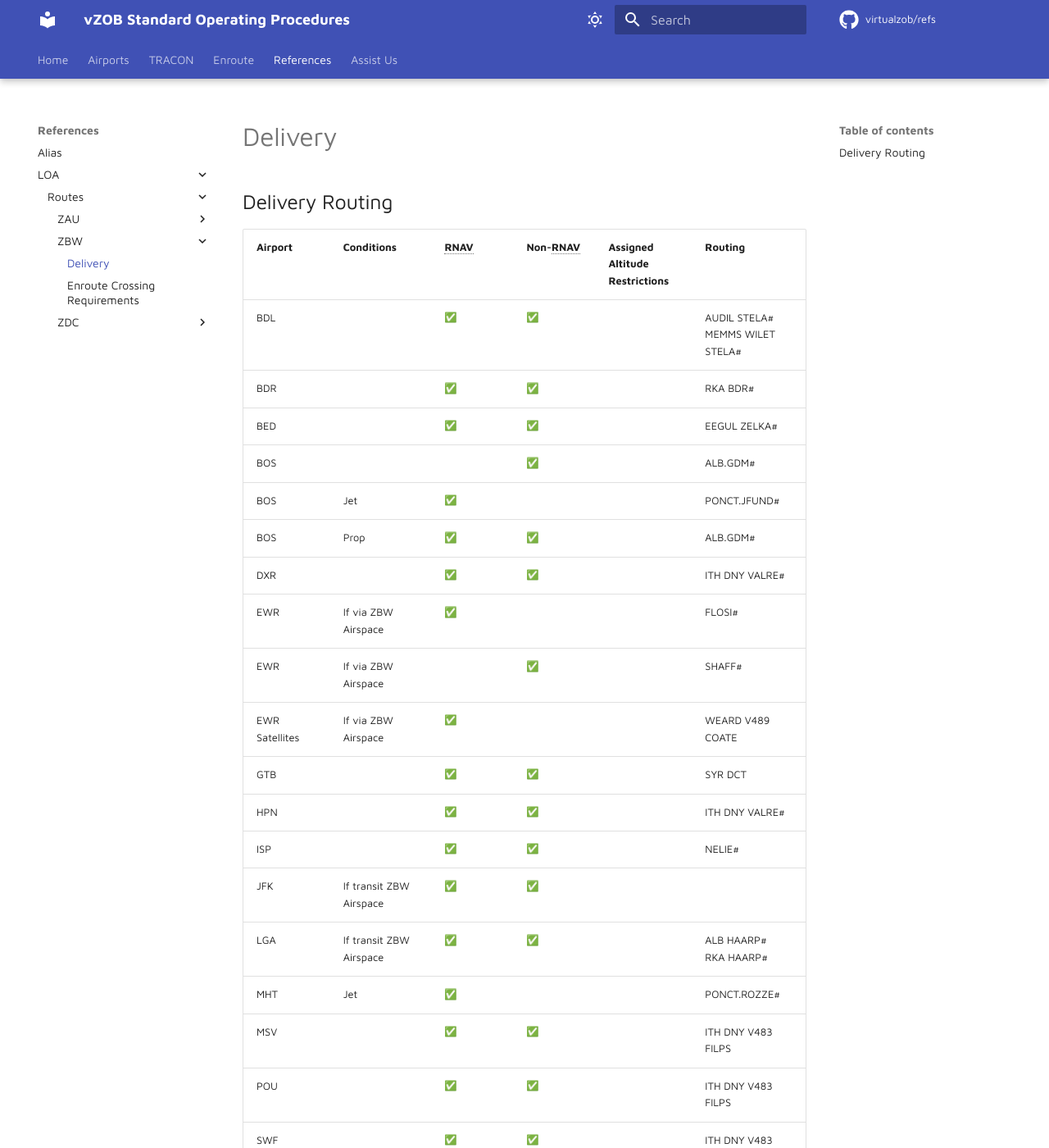
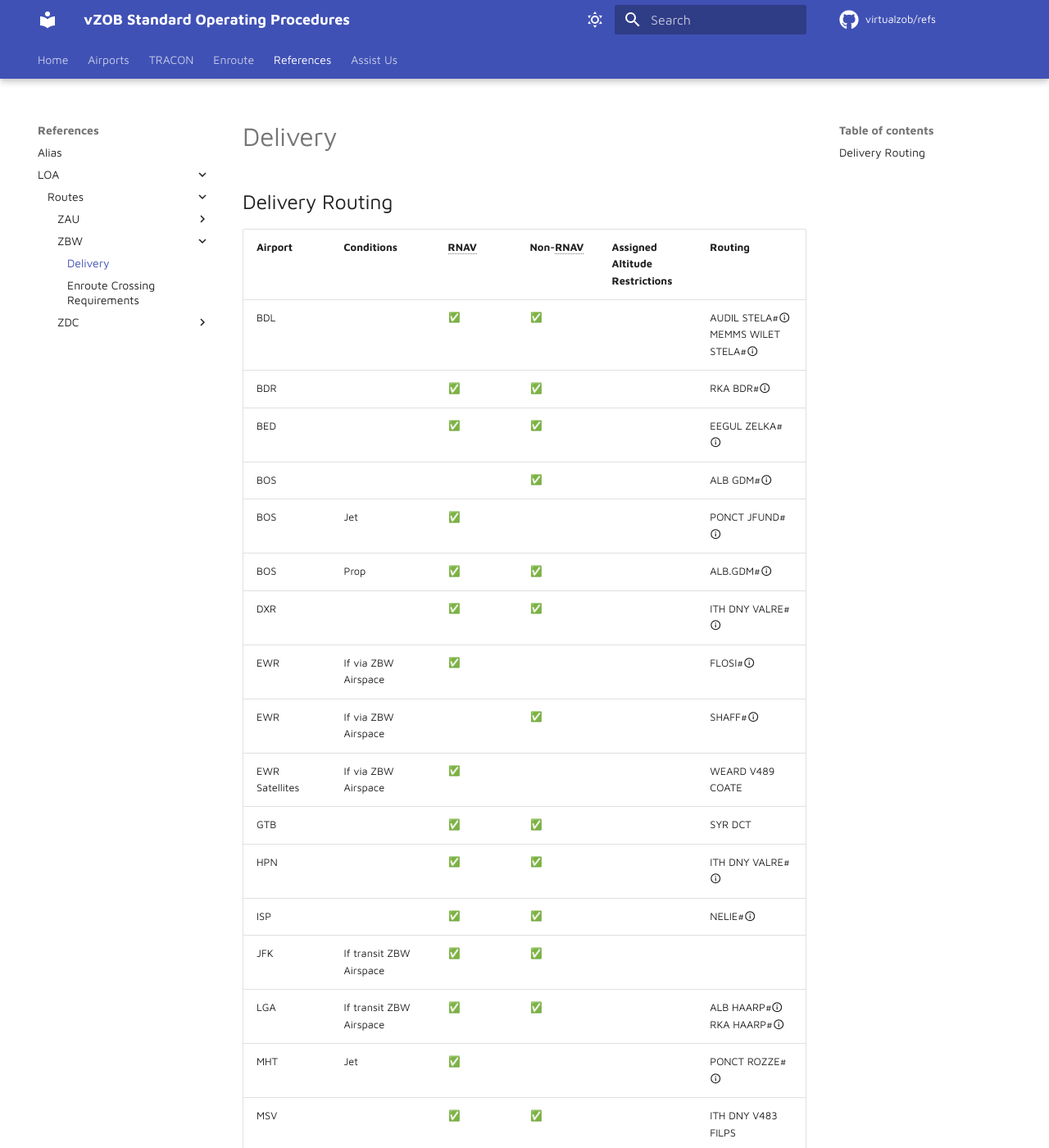
Before and after one commit to virtualZOB/refs, an MkDocs documentation site: the page built from docs/references/LOA/Routes/ZBW/Delivery.md, in a window 1280 px wide and 1400 px high. Shown: the whole window at 82% size. Built offline with MkDocs 1.6.1 and Material for MkDocs 9.7.7, drawn with Linux system fonts in a browser that asks for light colours; emoji names are drawn with the system emoji font; comment, search, counter and statistics services are not loaded; some of the changed lines change nothing that is shown.

Commit message:
Add current STAR

```diff
--- a/docs/references/LOA/Routes/ZBW/Delivery.md
+++ b/docs/references/LOA/Routes/ZBW/Delivery.md
@@ -2,22 +2,22 @@
 
 | Airport | Conditions | RNAV | Non-RNAV | Assigned Altitude <br> Restrictions | Routing |
 | ------- | ---------- | --------- | ------- | ---- | ----- |
-| BDL | |:white_check_mark: |:white_check_mark:  | | AUDIL STELA# <br> MEMMS WILET STELA# |
-| BDR | |:white_check_mark: |:white_check_mark:  | | RKA BDR# |
-| BED | |:white_check_mark: |:white_check_mark:  | | EEGUL ZELKA# |
-| BOS  | | | :white_check_mark: | |  ALB.GDM# |
-| BOS  | Jet | :white_check_mark: |  |  | PONCT.JFUND# |
-| BOS  | Prop |:white_check_mark: |:white_check_mark:  | | ALB.GDM# |
-| DXR | |:white_check_mark: |:white_check_mark:  | | ITH DNY VALRE# |
-| EWR | If via ZBW Airspace | :white_check_mark: |  | | FLOSI# |
-| EWR | If via ZBW Airspace | | :white_check_mark: | | SHAFF# |
+| BDL | |:white_check_mark: |:white_check_mark:  | | AUDIL STELA#:material-information-outline:{ title="STELA1" } <br> MEMMS WILET STELA#:material-information-outline:{ title="STELA1" } |
+| BDR | |:white_check_mark: |:white_check_mark:  | | RKA BDR#:material-information-outline:{ title="BDR1" } |
+| BED | |:white_check_mark: |:white_check_mark:  | | EEGUL ZELKA#:material-information-outline:{ title="ZELKA2" } |
+| BOS  | | | :white_check_mark: | |  ALB GDM#:material-information-outline:{ title="GDM4" } |
+| BOS  | Jet | :white_check_mark: |  |  | PONCT JFUND#:material-information-outline:{ title="JFUND2" } |
+| BOS  | Prop |:white_check_mark: |:white_check_mark:  | | ALB.GDM#:material-information-outline:{ title="GDM4" } |
+| DXR | |:white_check_mark: |:white_check_mark:  | | ITH DNY VALRE#:material-information-outline:{ title="VALRE5" } |
+| EWR | If via ZBW Airspace | :white_check_mark: |  | | FLOSI#:material-information-outline:{ title="FLOSI4" } |
+| EWR | If via ZBW Airspace | | :white_check_mark: | | SHAFF#:material-information-outline:{ title="SHAFF7" } |
 | EWR Satellites | If via ZBW Airspace | :white_check_mark: |  | | WEARD V489 COATE |
 | GTB | |:white_check_mark: |:white_check_mark:  | | SYR DCT |
-| HPN | |:white_check_mark: |:white_check_mark:  | | ITH DNY VALRE# |
-| ISP | |:white_check_mark: |:white_check_mark:  | | NELIE# |
-| JFK | If transit ZBW Airspace | :white_check_mark: |:white_check_mark:  | | | IGN# |
-| LGA | If transit ZBW Airspace | :white_check_mark: |:white_check_mark:  | | ALB HAARP# <br> RKA HAARP#|
-| MHT | Jet | :white_check_mark: |  | | PONCT.ROZZE# |
+| HPN | |:white_check_mark: |:white_check_mark:  | | ITH DNY VALRE#:material-information-outline:{ title="VALRE5" } |
+| ISP | |:white_check_mark: |:white_check_mark:  | | NELIE#:material-information-outline:{ title="NELIE3" } |
+| JFK | If transit ZBW Airspace | :white_check_mark: |:white_check_mark:  | | | IGN#:material-information-outline:{ title="IGN1" } |
+| LGA | If transit ZBW Airspace | :white_check_mark: |:white_check_mark:  | | ALB HAARP#:material-information-outline:{ title="HAARP4" } <br> RKA HAARP#:material-information-outline:{ title="HAARP4" }|
+| MHT | Jet | :white_check_mark: |  | | PONCT ROZZE#:material-information-outline:{ title="ROZZE2" } |
 | MSV | |:white_check_mark: |:white_check_mark:  | | ITH DNY V483 FILPS |
 | POU | |:white_check_mark: |:white_check_mark:  | | ITH DNY V483 FILPS |
 | SWF | |:white_check_mark: |:white_check_mark:  | | ITH DNY V483 FILPS |
```
